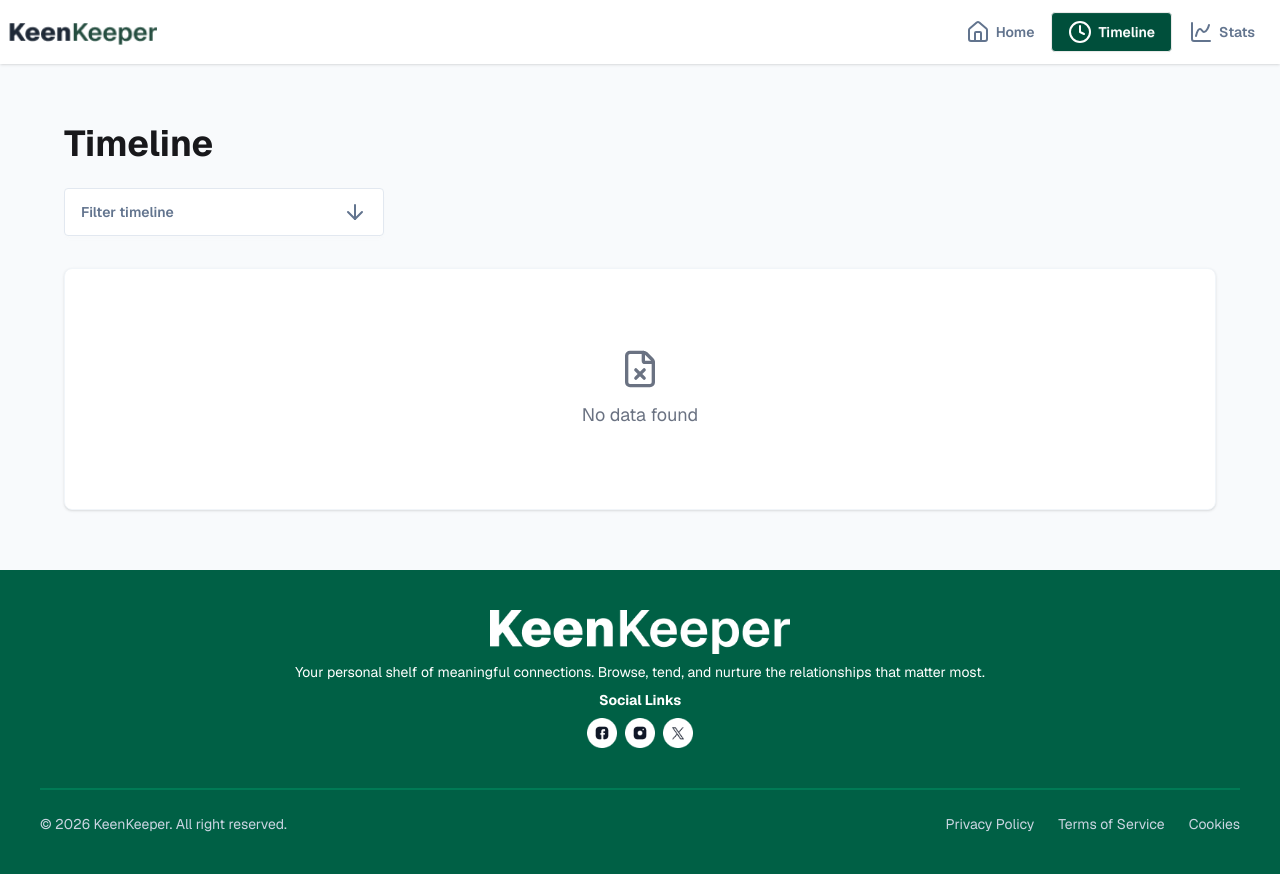
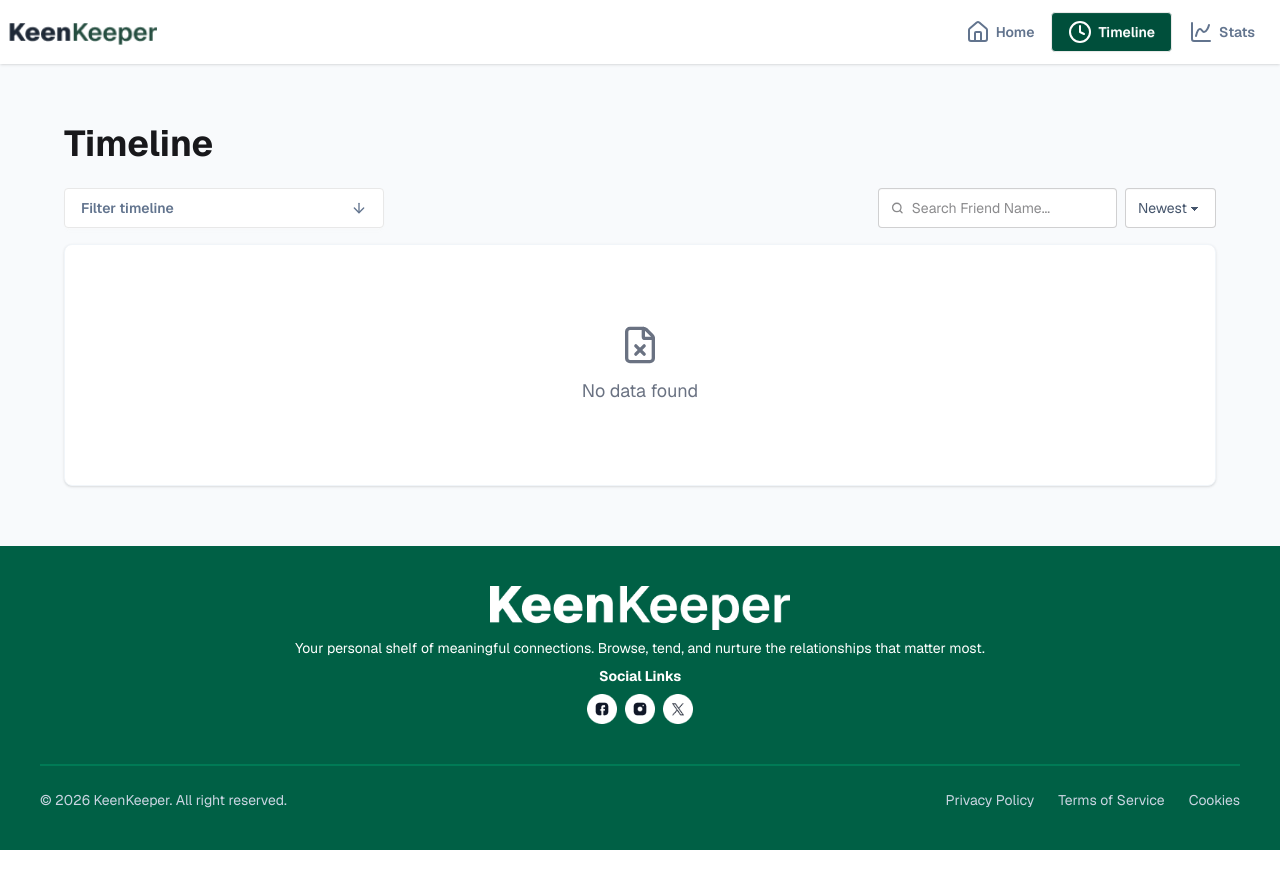
Before and after one commit to Saharier36/Keen-Keeper, a Next.js app: page /timeline in a window 1280 px wide. After the commit the page ends 850 px from the top, so only its background shows below. Built offline with nearby package versions, Linux system fonts and the light colour scheme.

Commit message:
Refactor TimelinePage with enhanced filtering, searching, and sorting functionality

```diff
--- a/src/app/friend/[id]/page.jsx
+++ b/src/app/friend/[id]/page.jsx
@@ -1,10 +1,10 @@
-import CheckInButtons from "@/ui/CheckInButtons";
+import CheckInButtons from "@/ui/CheckInButtons/CheckInButtons";
 import { Archive, BellOff, Trash2 } from "lucide-react";
 import Image from "next/image";
 
 const FriendDetailsPage = async ({ params }) => {
   const { id } = await params;
-  const res = await fetch("http://localhost:3000/friends.json", {
+  const res = await fetch("https://keen-keeper-sigma.vercel.app/friends.json", {
     cache: "no-store",
   });
 
--- a/src/app/page.js
+++ b/src/app/page.js
@@ -2,7 +2,7 @@ import Banner from "@/components/Banner/Banner";
 import FriendCard from "@/components/FriendCard/FriendCard";
 
 export default async function Home() {
-  const res = await fetch("http://localhost:3000/friends.json", {
+  const res = await fetch("https://keen-keeper-sigma.vercel.app/friends.json", {
     cache: "no-store",
   });
   const friends = await res.json();
--- a/src/app/timeline/page.jsx
+++ b/src/app/timeline/page.jsx
@@ -1,21 +1,37 @@
 "use client";
 import { useTimeline } from "@/context/TimelineContext";
-import { ArrowDown, FileX } from "lucide-react";
+import { FileX } from "lucide-react";
 
 import call from "@/assets/call.png";
 import text from "@/assets/text.png";
 import video from "@/assets/video.png";
+
 import Image from "next/image";
 import { useState } from "react";
+
+import FilterDropdown from "@/ui/FilterDropdown/FilterDropdown";
+import SearchBar from "@/ui/SearchBar/SearchBar";
+import SortSelect from "@/ui/SortSelect/SortSelect";
 
 const TimelinePage = () => {
   const { timeline } = useTimeline();
   const [activeFilter, setActiveFilter] = useState("All");
+  const [search, setSearch] = useState("");
+  const [sortOrder, setSortOrder] = useState("newest");
 
-  const filterTimeline =
-    activeFilter === "All"
-      ? timeline
-      : timeline.filter((item) => item.type === activeFilter);
+ const timelineItems = timeline
+   .filter((item) => {
+     const typeMatch = activeFilter === "All" || item.type === activeFilter;
+     const searchMatch = item.friendName
+       .toLowerCase()
+       .includes(search.toLowerCase());
+     return typeMatch && searchMatch;
+   })
+   .sort((a, b) => {
+     const dateA = new Date(a.date);
+     const dateB = new Date(b.date);
+     return sortOrder === "newest" ? dateB - dateA : dateA - dateB;
+   });
 
   const getImg = (type) => {
     if (type === "Call") return call;
@@ -29,42 +45,18 @@ const TimelinePage = () => {
       <div className="max-w-6xl mx-auto">
         <h1 className="text-4xl font-bold mb-6">Timeline</h1>
 
-        <div>
-          <div className="dropdown w-full max-w-xs mb-8">
-            <div
-              tabIndex={0}
-              role="button"
-              className="btn w-full justify-between border-slate-200 bg-white text-slate-500 h-12"
-            >
-              <span>
-                {activeFilter === "All" ? "Filter timeline" : activeFilter}
-              </span>
-
-              <ArrowDown />
-            </div>
-
-            <ul
-              tabIndex={0}
-              className="dropdown-content menu bg-base-100 rounded-box z-1 w-full p-2 shadow-sm mt-1"
-            >
-              {["All", "Call", "Text", "Video"].map((category) => (
-                <li key={category}>
-                  <a
-                    className={`py-3 ${activeFilter === category ? "bg-emerald-50 text-emerald-900 font-bold" : ""}`}
-                    onClick={() => {
-                      setActiveFilter(category);
-                      document.activeElement.blur();
-                    }}
-                  >
-                    {category}
-                  </a>
-                </li>
-              ))}
-            </ul>
+        <div className="flex flex-col sm:flex-row sm:justify-between">
+          <FilterDropdown
+            activeFilter={activeFilter}
+            setActiveFilter={setActiveFilter}
+          />
+          <div className="flex gap-2 mb-4">
+            <SearchBar search={search} setSearch={setSearch} />
+            <SortSelect sortOrder={sortOrder} setSortOrder={setSortOrder} />
           </div>
         </div>
 
-        {filterTimeline.length === 0 && (
+        {timelineItems.length === 0 && (
           <div className="card bg-base-100 shadow-sm border border-slate-100 py-20">
             <div className="flex flex-col items-center gap-3 justify-center text-gray-500">
               <FileX size={40} />
@@ -74,7 +66,7 @@ const TimelinePage = () => {
         )}
 
         <div className="space-y-4">
-          {filterTimeline.map((card, index) => {
+          {timelineItems.map((card, index) => {
             const imgSrc = getImg(card.type);
             return (
               <div
--- a/src/context/TimelineContext.jsx
+++ b/src/context/TimelineContext.jsx
@@ -15,6 +15,8 @@ const TimelineProvider = ({ children }) => {
         month: "short",
         day: "numeric",
         year: "numeric",
+        hour: "2-digit",
+        minute: "2-digit",
       }),
     };
     setTimeline((prev) => [newEntry, ...prev]);
--- /dev/null
+++ b/src/ui/FilterDropdown/FilterDropdown.jsx
@@ -0,0 +1,38 @@
+import { ArrowDown } from 'lucide-react';
+
+const FilterDropdown = ({ activeFilter, setActiveFilter }) => {
+  return (
+    <div className="dropdown w-full max-w-xs mb-4">
+      <div
+        tabIndex={0}
+        role="button"
+        className="btn w-40 md:w-full justify-between bg-white text-slate-500"
+      >
+        <span>{activeFilter === "All" ? "Filter timeline" : activeFilter}</span>
+
+        <ArrowDown size={16} />
+      </div>
+
+      <ul
+        tabIndex={0}
+        className="dropdown-content menu bg-base-100 rounded-box z-1 w-full p-2 shadow-sm mt-1"
+      >
+        {["All", "Call", "Text", "Video"].map((category) => (
+          <li key={category}>
+            <a
+              className={`py-3 ${activeFilter === category ? "bg-emerald-50 text-emerald-900 font-bold" : ""}`}
+              onClick={() => {
+                setActiveFilter(category);
+                document.activeElement.blur();
+              }}
+            >
+              {category}
+            </a>
+          </li>
+        ))}
+      </ul>
+    </div>
+  );
+};
+
+export default FilterDropdown;
--- /dev/null
+++ b/src/ui/SearchBar/SearchBar.jsx
@@ -0,0 +1,34 @@
+const SearchBar = ({ search, setSearch }) => {
+  return (
+    <div>
+      <label className="input">
+        <svg
+          className="h-[1em] opacity-50"
+          xmlns="http://www.w3.org/2000/svg"
+          viewBox="0 0 24 24"
+        >
+          <g
+            strokeLinejoin="round"
+            strokeLinecap="round"
+            strokeWidth="2.5"
+            fill="none"
+            stroke="currentColor"
+          >
+            <circle cx="11" cy="11" r="8"></circle>
+            <path d="m21 21-4.3-4.3"></path>
+          </g>
+        </svg>
+
+        <input
+          type="search"
+          required
+          placeholder="Search Friend Name..."
+          value={search}
+          onChange={(e) => setSearch(e.target.value)}
+        />
+      </label>
+    </div>
+  );
+};
+
+export default SearchBar;
--- /dev/null
+++ b/src/ui/SortSelect/SortSelect.jsx
@@ -0,0 +1,16 @@
+const SortSelect = ({ sortOrder, setSortOrder }) => {
+  return (
+    <div className="relative">
+      <select
+        className="select select-bordered w-full bg-white text-slate-600"
+        value={sortOrder}
+        onChange={(e) => setSortOrder(e.target.value)}
+      >
+        <option value="newest">Newest</option>
+        <option value="oldest">Oldest</option>
+      </select>
+    </div>
+  );
+};
+
+export default SortSelect;
```
Also changed, not shown: src/ui/CheckInButtons/CheckInButtons.jsx (renamed from src/ui/CheckInButtons.jsx).
